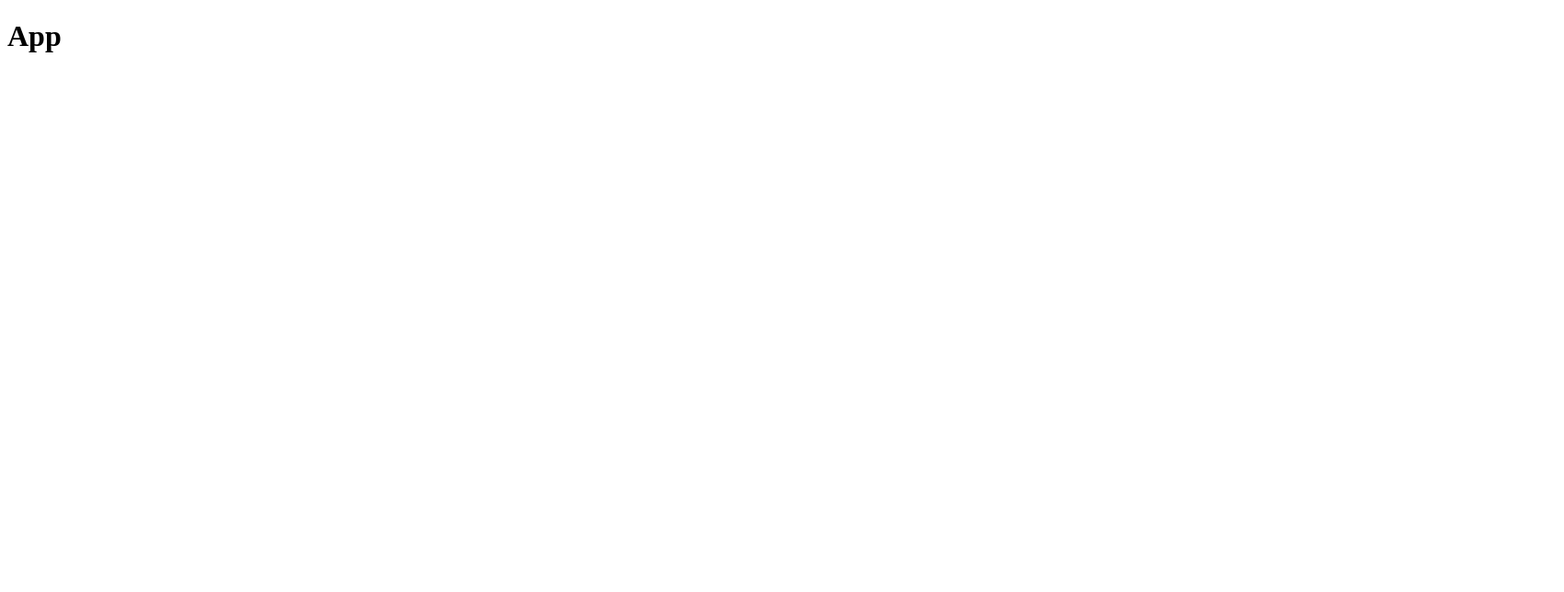
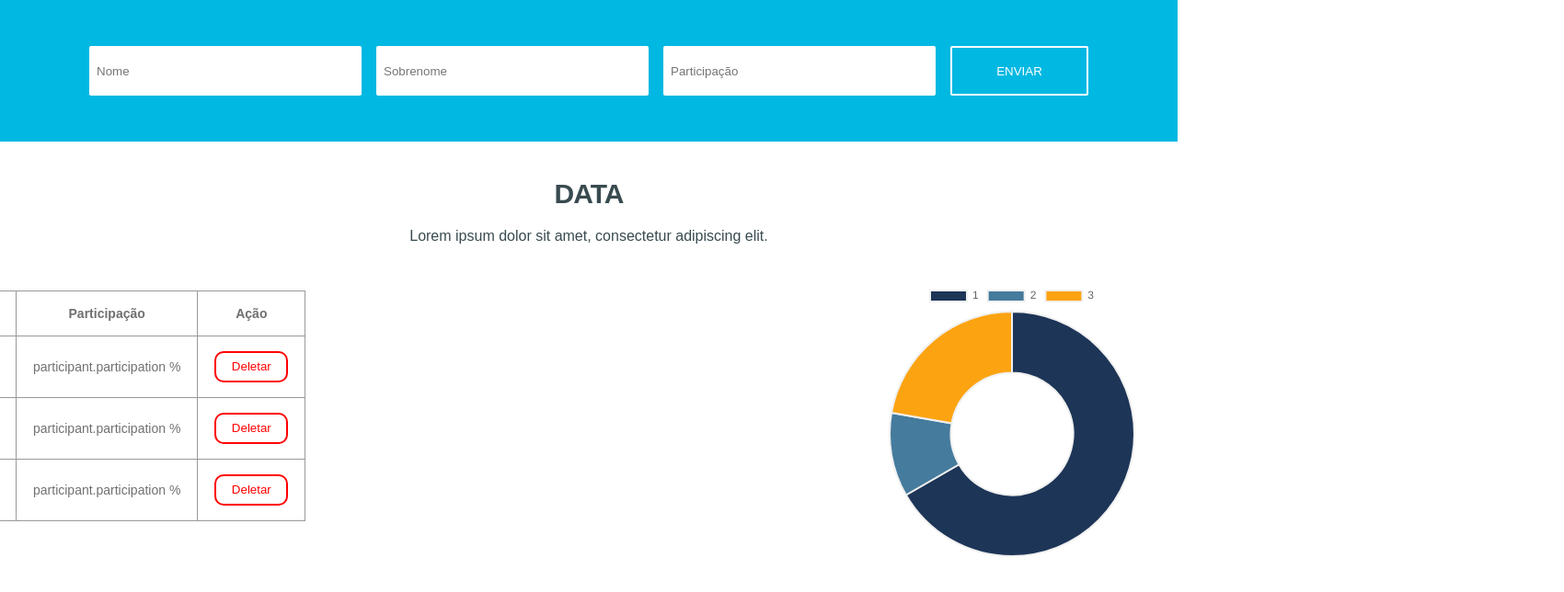
Before and after one commit to FelipeSoller/crud-mern, a React (Create React App) app in the folder client/: page / in a window 1280 px wide. Shown: the top 644 px of the page at 92% size, 1700 px wide, since content can reach past the window. Built offline with nearby package versions, Linux system fonts and the light colour scheme.

Commit message:
feat: Cria e etiliza componente container contendo informações da página

```diff
--- a/client/package.json
+++ b/client/package.json
@@ -8,7 +8,9 @@
     "@testing-library/react": "^11.1.0",
     "@testing-library/user-event": "^12.1.10",
     "axios": "^0.21.1",
+    "chart.js": "^3.1.1",
     "react": "^17.0.2",
+    "react-chartjs-2": "^3.0.2",
     "react-dom": "^17.0.2",
     "react-scripts": "4.0.3",
     "redux": "^4.0.5",
--- a/client/src/App.js
+++ b/client/src/App.js
@@ -1,7 +1,15 @@
-function App() {
+import React from 'react';
+
+import Participants from './components/Participants/Participants';
+import Form from './components/Form/Form';
+
+import './styles.css';
+
+const App = () => {
   return (
     <div>
-      <h1>App</h1>
+      <Form />
+      <Participants />
     </div>
   );
 }
--- a/client/src/components/Participants/Participants.js
+++ b/client/src/components/Participants/Participants.js
@@ -0,0 +1,25 @@
+import React from 'react';
+
+import Participant from './Participant/Participant';
+import Chart from './Chart/Chart';
+
+import useStyles from './styles.js';
+
+const Participants = () => {
+    const classes = useStyles();
+
+    return (
+        <>
+            <div className={classes.titleContainer}>
+                <h2 className={classes.title}>DATA</h2>
+                <p className={classes.subTitle}>Lorem ipsum dolor sit amet, consectetur adipiscing elit.</p>
+            </div>
+            <div className={classes.tablesContainer}>
+                <Participant />
+                <Chart />
+            </div>
+        </>
+    );
+}
+
+export default Participants;
--- a/client/src/components/Participants/Styles.js
+++ b/client/src/components/Participants/Styles.js
@@ -0,0 +1,31 @@
+import { makeStyles } from '@material-ui/core/styles';
+
+export default makeStyles(() => ({
+    titleContainer: {
+        textAlign: 'center',
+        border: 'box-sizing',
+        margin: 40,
+    },
+    title: {
+        margin: 20,
+        fontSize: 30,
+        letterSpacing: -1,
+        color: '#394b50',
+        fontWeight: 'bold',
+        fontFamily: 'Arial',
+    },
+    subTitle: {
+        fontSize: 16,
+        color: '#394b50',
+        fontFamily: 'Arial',
+    },
+    tablesContainer: {
+        width: 1300,
+        border: 'box-sizing',
+        display: 'flex',
+        alignItems: 'center',
+        justifyContent: 'center',
+        paddingLeft: 200,
+        paddingRight: 200,
+    }
+}));
--- /dev/null
+++ b/client/src/styles.css
@@ -0,0 +1,5 @@
+* {
+    margin: 0 auto;
+    padding: 0;
+    box-sizing: border-box;
+}
```
Also changed, not shown: 1 other file (tests, documents, lock files or other folders).
